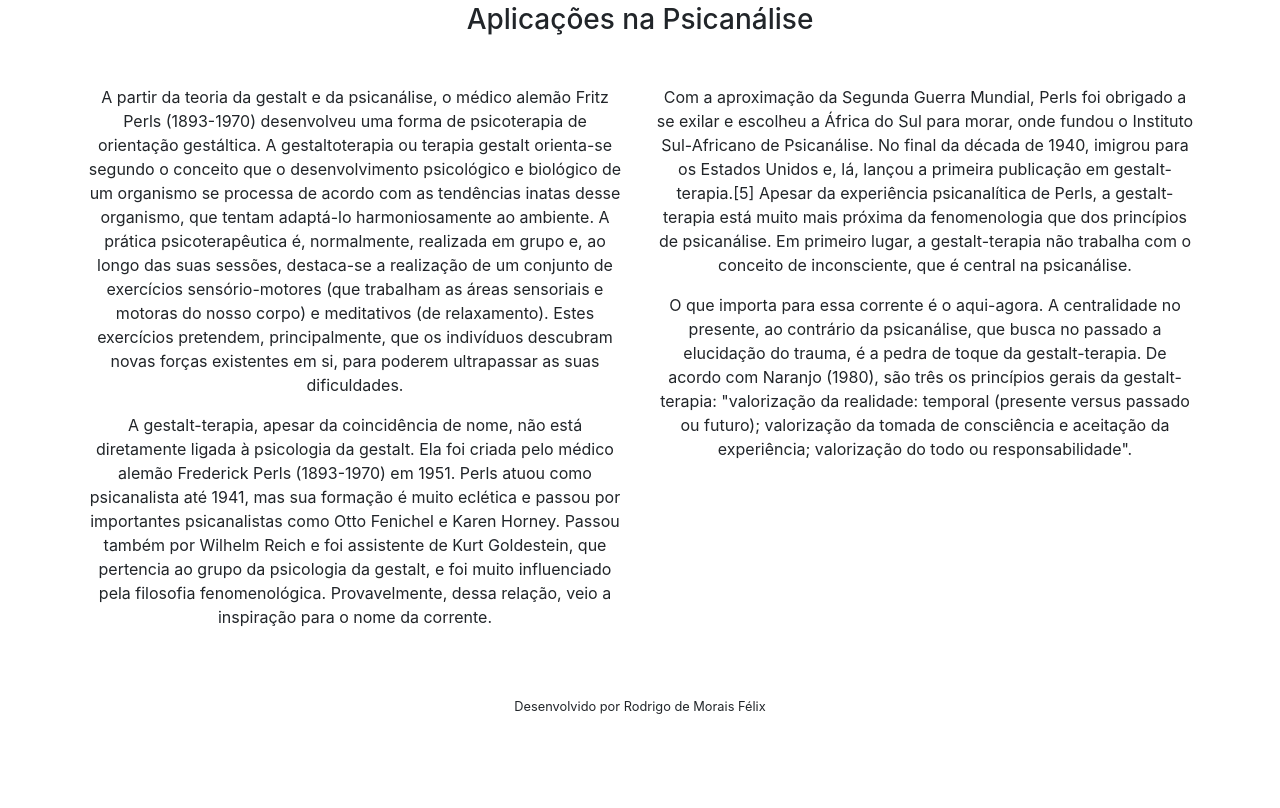
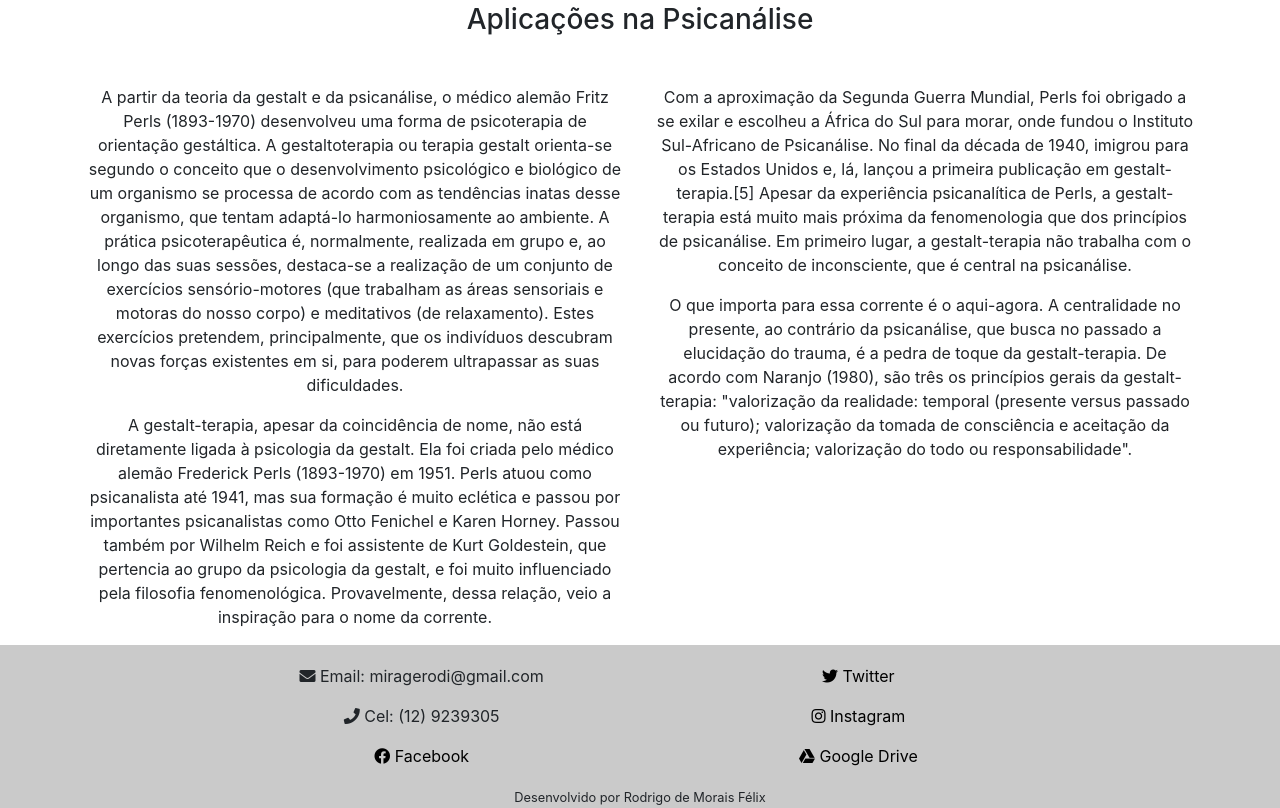
Before and after one commit to rodrigomoraisfelix/gestalt, a plain HTML site: page aplicacoes.html in a window 1280 px wide. Shown: the part 1547-2355 px from the top of the page. Before the commit the page ends 2264 px from the top, so only its background shows below. Drawn offline with nearby package versions, Linux system fonts and the light colour scheme; a web font is replaced by a local one.

Commit message:
edit footer

```diff
--- a/aplicacoes.html
+++ b/aplicacoes.html
@@ -85,9 +85,22 @@
             </div>
 
         </div>
-        <footer class="text-center mt-5">
+        <div class=" footer text-center">
+            <div class="row justify-content-center contatos-link mt-3">
+
+                <div class="col-md-4">
+                    <p><i class="fas fa-envelope 1-x"></i> Email: miragerodi@gmail.com</p>
+                    <p><i class="fas fa-phone 1-x "></i> Cel: (12) 9239305</p>
+                    <p><a href="https://www.facebook.com/rodrigo.morais.370/" target="_blank"> <i class="fab fa-facebook 1-x"> </i> Facebook </a></p>
+                </div>
+                <div class="col-md-4">
+                    <p><a href="https://twitter.com/MiragerZero" target="_blank"><i class="fab fa-twitter 1-x"> </i> Twitter</a></p>
+                    <p><a href="https://www.instagram.com/miragerodrigo/" target="_blank"><i class="fab fa-instagram 1-x"></i> Instagram</a> </p>
+                    <p><a href="https://drive.google.com/drive/folders/1wCTSC4pmYtFuR3HejyVqvkA6E3J5PZjT?usp=sharing" target="_blank"><i class="fab fa-google-drive 1-x"></i> Google Drive</a></p>
+                </div>
+            </div>
             <small>Desenvolvido por Rodrigo de Morais Félix</small>
-        </footer>
+        </div>
         <!-- seta home  -->
         <div class="seta-home" id="seta-home">
             <i class="fa fa-arrow-up fa-2x"></i>
--- a/css/estilo.css
+++ b/css/estilo.css
@@ -25,6 +25,18 @@ ol li{
     margin-top: 5px;
 
 }
+.footer{
+    background-color: rgb(202, 202, 202);
+    padding-top: 3px;
+    width: 100%;
+}
+.footer a{
+    color: black;
+}
+.footer a:hover{
+    color: blue;
+    text-decoration: none;
+}
 
 /* css seta home  */
 .seta-home{
```
Also changed, not shown: fundamentos.html (+16 -3 lines), index.html (+15 -2 lines).
